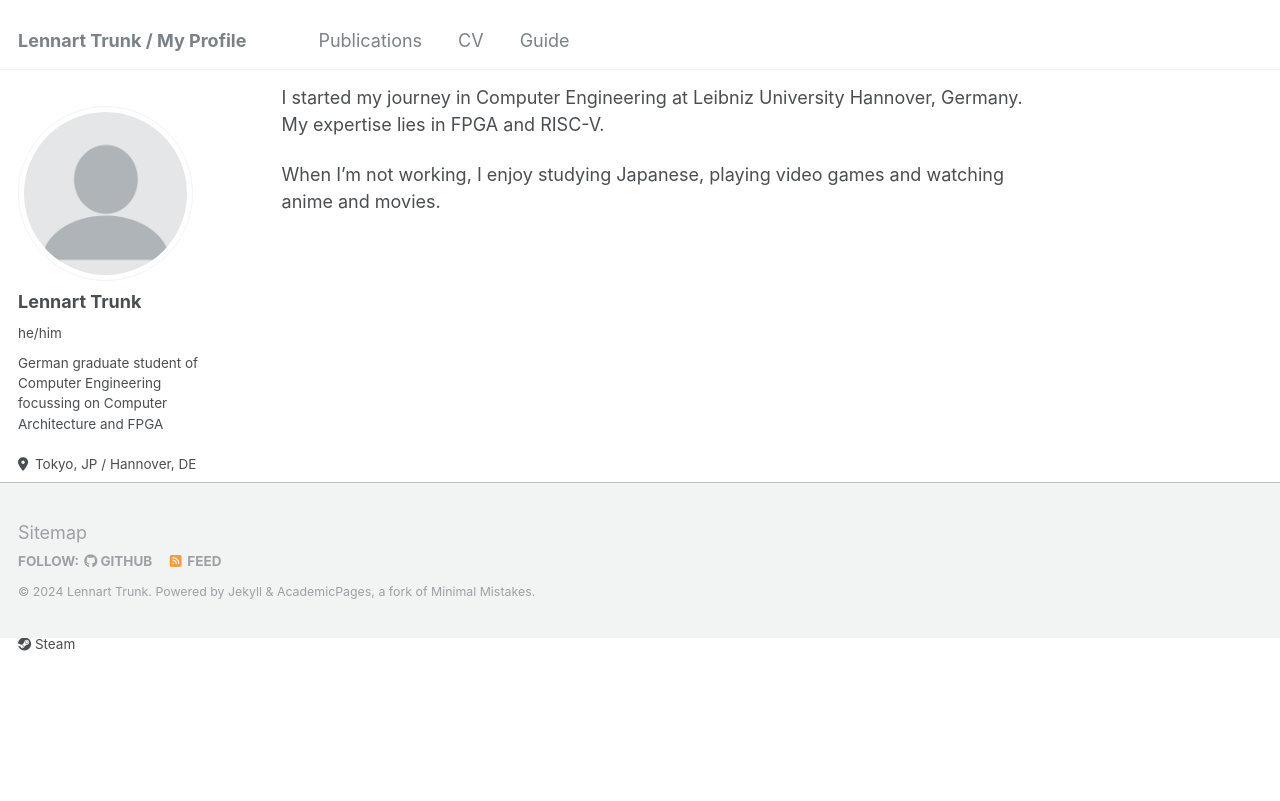
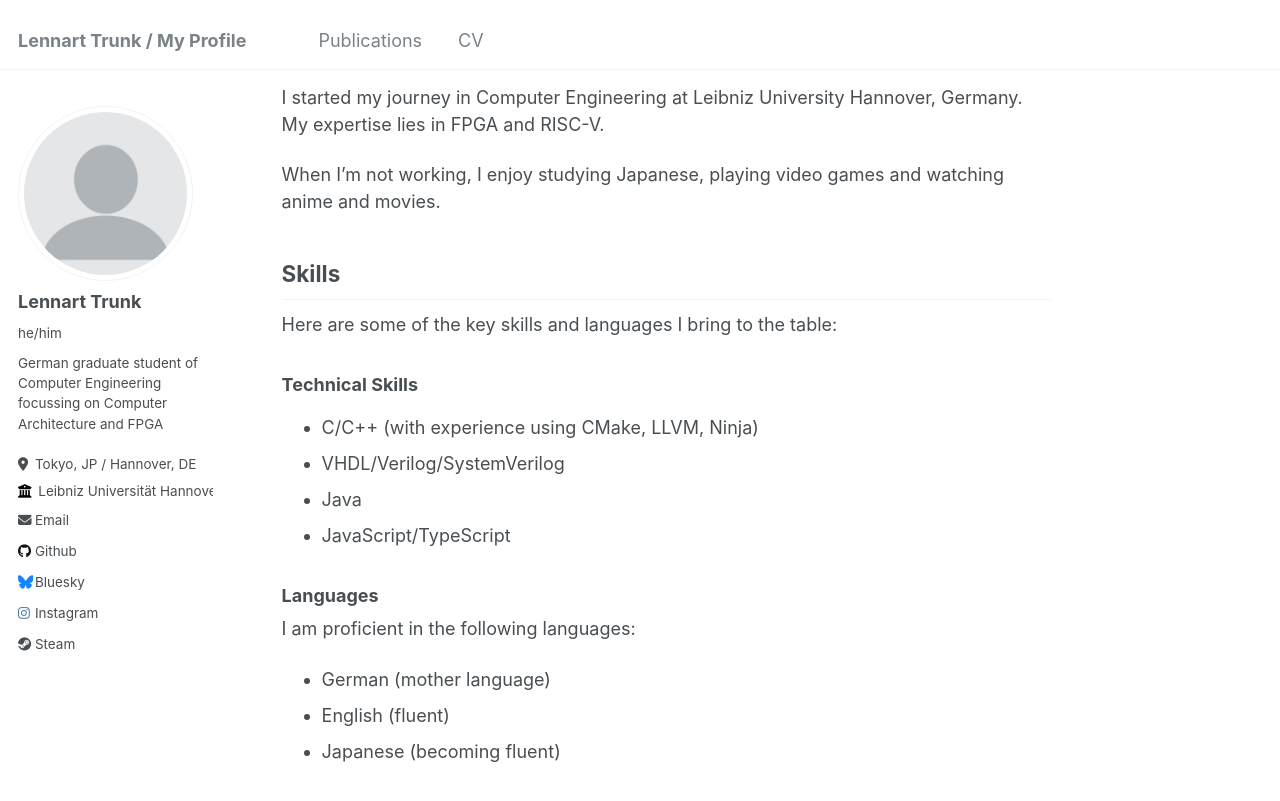
Before and after one commit to TheScarfix/thescarfix.github.io, a Jekyll site: the page built from _pages/about.md, in a window 1280 px wide and 900 px high, scrolled down 367 px. Shown: the top 801 px of the window. Built offline with Jekyll 4.4.1, drawn with Linux system fonts in a browser that asks for light colours; before the commit the page ends 1004 px from its top, so only the background shows below that.

Commit message:
update navigation and about me

```diff
--- a/_data/navigation.yml
+++ b/_data/navigation.yml
@@ -18,5 +18,5 @@ main:
   - title: "CV"
     url: /cv/
 
-  - title: "Guide"
-    url: /markdown/
+  # - title: "Guide"
+  #   url: /markdown/
--- a/_pages/about.md
+++ b/_pages/about.md
@@ -18,3 +18,22 @@ I have a passion for computers, their architecture, software and more.
 I started my journey in Computer Engineering at Leibniz University Hannover, Germany. My expertise lies in FPGA and RISC-V.
 
 When I'm not working, I enjoy studying Japanese, playing video games and watching anime and movies.
+
+## Skills
+
+Here are some of the key skills and languages I bring to the table:
+
+### Technical Skills
+
+- C/C++ (with experience using CMake, LLVM, Ninja)
+- VHDL/Verilog/SystemVerilog
+- Java
+- JavaScript/TypeScript
+
+### Languages
+
+I am proficient in the following languages:
+
+- German (mother language)
+- English (fluent)
+- Japanese (becoming fluent)
```
